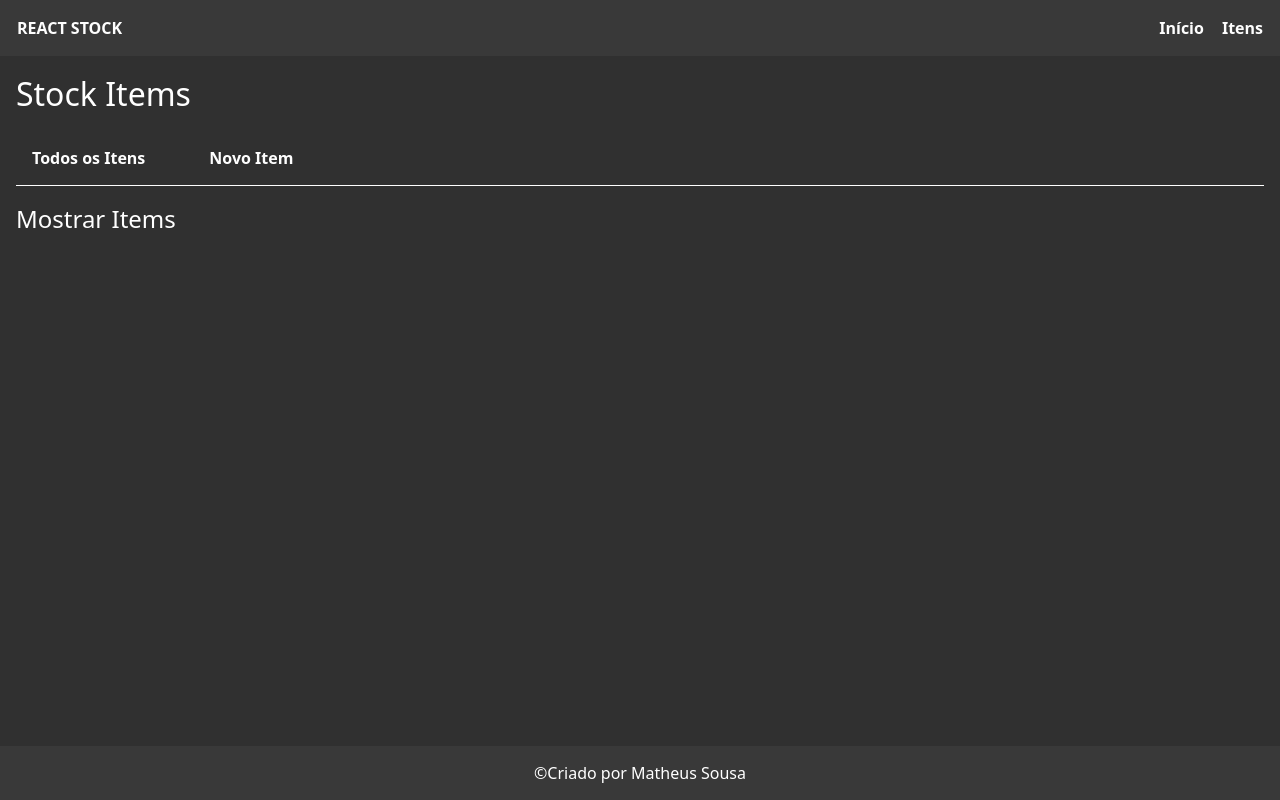
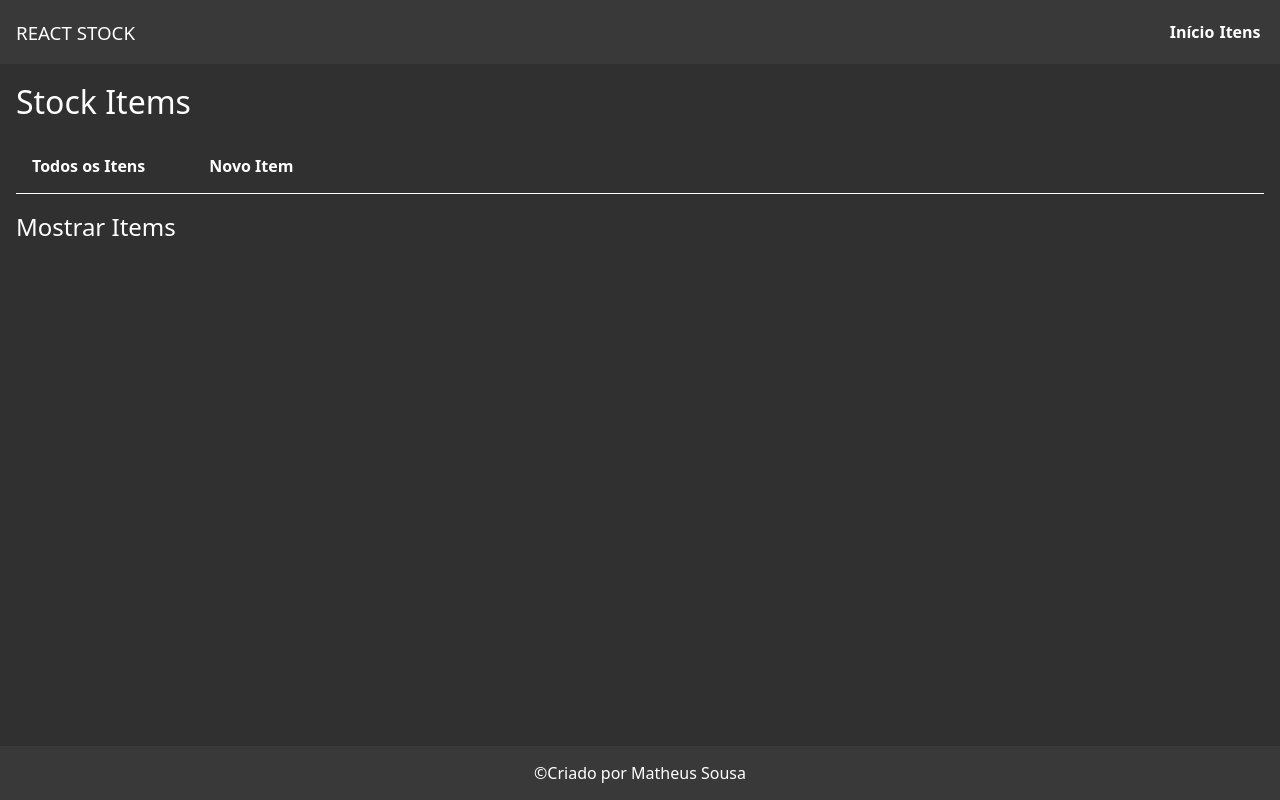
Before and after one commit to sousaDeveloper/Gestor-de-Estoque, a React (Vite) app: page /items/1 in a window 1280 px wide. Built offline with nearby package versions, Linux system fonts and the light colour scheme.

Commit message:
adding navbar

```diff
--- a/src/pages/RootLayout/RootLayout.jsx
+++ b/src/pages/RootLayout/RootLayout.jsx
@@ -5,12 +5,30 @@ export default function RootLayout() {
   return (
     <>
       <header className={styles.header}>
-        <Link to="/" className={styles.logo}>
-          REACT STOCK
-        </Link>
-        <nav className={styles.nav}>
-          <Link to="/">Início</Link>
-          <Link to="/items"> Itens</Link>
+        <h3>REACT STOCK</h3>
+        <nav>
+          <ul className={styles.menu}>
+            <li>
+              <Link to="/">
+                <a>Início</a>
+              </Link>
+            </li>
+            <li>
+              <a>Itens</a>
+              <ul className={styles.submenu}>
+                <li>
+                  <Link to="/items/new">
+                    <a>Criar Item</a>
+                  </Link>
+                </li>
+                <li>
+                  <Link to="/items">
+                    <a>Ver Itens</a>
+                  </Link>
+                </li>
+              </ul>
+            </li>
+          </ul>
         </nav>
       </header>
       <div>
--- a/src/pages/RootLayout/styles.module.scss
+++ b/src/pages/RootLayout/styles.module.scss
@@ -4,6 +4,7 @@ header {
   justify-content: space-between;
   padding: 1rem;
   background-color: #393939;
+  font-weight: 600;
 
   nav {
     display: flex;
@@ -11,49 +12,111 @@ header {
   }
 }
 
-nav a,
-.logo {
-  font-weight: 600;
-  color: #fefefe;
-  text-decoration: none;
-  transition: 0.2s;
-  border: 1px solid transparent;
+a {
+  cursor: pointer;
+}
+
+.menu {
+  margin: 0;
+  padding: 0;
+  display: flex;
+  height: 2rem;
+}
+
+.menu li {
+  display: inline-block;
+  max-width: 3rem;
+  transition: all 0.3s ease-in-out;
+}
+
+.menu li:hover .submenu {
+  height: 2.7rem;
+}
+
+.menu > li:hover > a {
+  color: #fff;
+}
+
+.menu > li:hover > a::before {
+  visibility: visible;
+  scale: 1 1;
+}
+
+.submenu {
+  overflow: hidden;
+  position: absolute;
+  right: 0;
+  min-width: 7%;
+  background-color: #c0c0c0;
+  height: 0;
+  box-sizing: border-box;
+  transition: height 0.3s ease-in-out;
+  margin-right: 1rem;
+  border-radius: 0.4rem;
+  text-align: center;
+  gap: 1rem;
+  padding: 0;
+}
+
+.menu li .submenu a {
+  border-radius: 0.4rem;
+  color: #000;
+  opacity: 0;
+  font-size: 1rem;
+  transition: opacity 0.25s;
 
   &:hover {
-    color: #858585;
+    color: #000;
   }
 }
 
-a::before,
-.logo::before {
+.menu > li:hover .submenu a {
+  opacity: 1;
+}
+
+.menu > li .submenu a:hover {
+  background: rgb(0 0 0 / 20%);
+}
+
+.menu > li a {
+  color: #fff;
+  display: flex;
+  align-items: center;
+  justify-content: center;
+  padding: 0 7px;
+  text-decoration: none;
+  position: relative;
+  height: 100%;
+  transition: 0.3s;
+
+  &:hover {
+    color: #797979;
+  }
+}
+
+.menu > li > a::before {
   content: "";
   position: absolute;
-  width: 0;
-  height: 1.7px;
-  margin-top: 1.2rem;
+  width: 100%;
+  height: 3px;
+  bottom: 3px;
+  left: 0px;
   background-color: #ffffff;
-  z-index: 1;
-  transition: width 0.2s ease-in-out;
-}
-
-.logo:hover::before {
-  width: 6.3rem;
-}
-
-nav a:hover::before {
-  width: 2.5rem;
+  transition: all 0.2s ease-in-out;
+  scale: 0 0;
+  visibility: hidden;
 }
 
 body::-webkit-scrollbar {
-  width: 12px; /* Largura da barra de rolagem no Chrome/Safari/Opera */
+  width: 12px;
 }
 
 body::-webkit-scrollbar-thumb {
-  background-color: #1f1f1f; /* Cor do polegar da barra de rolagem no Chrome/Safari/Opera */
+  background-color: #1f1f1f;
 }
 
 body::-webkit-scrollbar-track {
-  background-color: #ecf0f1; /* Cor do fundo da barra de rolagem no Chrome/Safari/Opera */
+  background-color: #ecf0f1;
 }
 
 footer {
@@ -61,3 +124,9 @@ footer {
   text-align: center;
   padding: 1rem;
 }
+
+@media screen and (max-width: 450px) {
+  .menu li .submenu a{
+    font-size: 0.9rem;
+  }
+}
```
